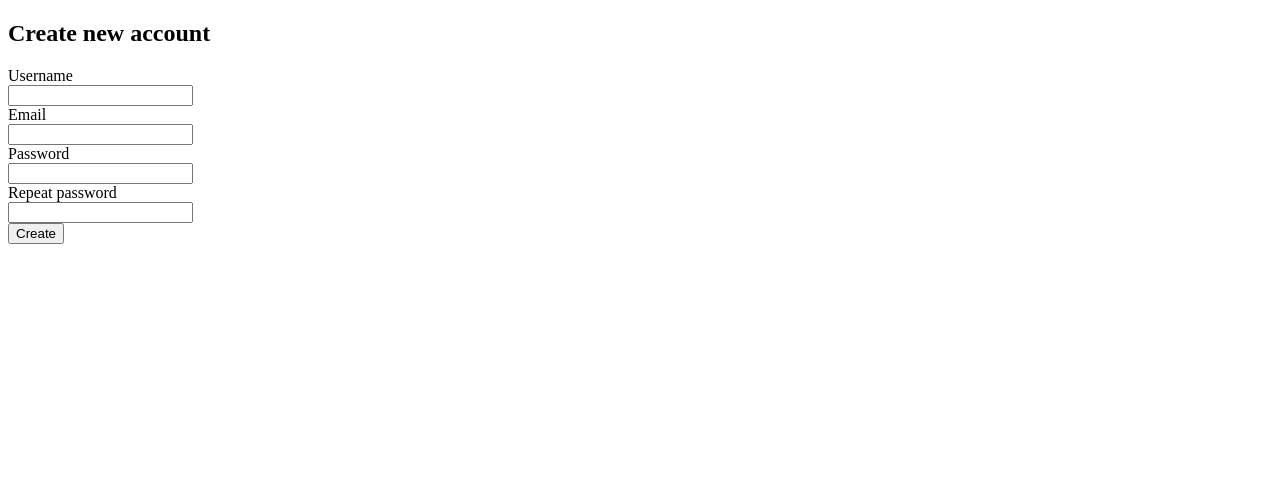
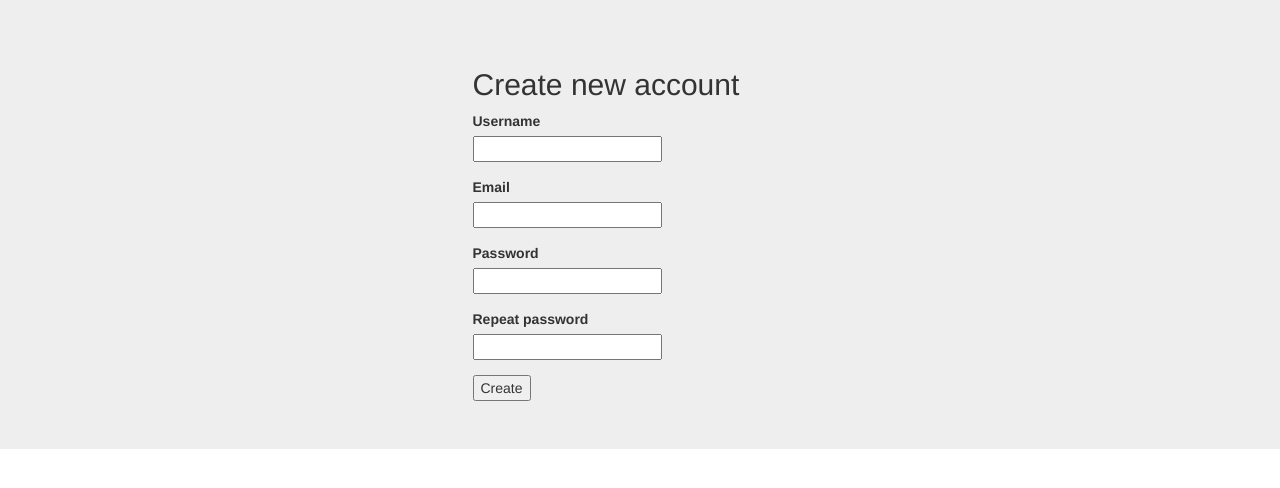
Before and after one commit to mkachuee/PlainYogurt, a Django app: template MainProject/createAccount/templates/createAccount/createAccount.html in a window 1280 px wide. Shown: the top 488 px of the page. Run offline with Django 3.2, Linux system fonts and the light colour scheme; the template is opened without the code that fills it, so the values that code supplies are empty; some libraries are stand-ins or nearby versions.

Commit message:
Beautify create account page

```diff
--- a/MainProject/createAccount/templates/createAccount/createAccount.html
+++ b/MainProject/createAccount/templates/createAccount/createAccount.html
@@ -3,35 +3,49 @@
 <head>
     <meta charset="utf-8">
     <title>Create Account</title>
+
+    <!-- Vendor  -->
+    <link href="https://maxcdn.bootstrapcdn.com/bootstrap/3.3.7/css/bootstrap.min.css" rel="stylesheet">
+    <link href="https://maxcdn.bootstrapcdn.com/font-awesome/4.7.0/css/font-awesome.min.css" rel="stylesheet">
+
 </head>
 <body>
 <div>
+    <div class="jumbotron">
+        <div class="container">
+            <div class="col-sm-8 col-sm-offset-2">
+                <div class="col-md-6 col-md-offset-3">
+                    <h2>Create new account</h2>
     <form action='/accounts/auth/' method='POST'> {% csrf_token %}
-        <h2>Create new account</h2>
-        <div>
+
+        <div class="form-group">
             <label for='username'>Username</label>
             <br>
             <input type='text' name='Username' id='username'>
         </div>
-        <div>
+        <div class="form-group">
             <label for='email'>Email</label>
             <br>
             <input type='text' name='Email' id='email'>
         </div>
-        <div>
+        <div class="form-group">
             <label for='password'>Password</label>
             <br>
             <input type='password' name='Password' id='password'>
         </div>
-        <div>
+        <div class="form-group">
             <label for='repeatPassword'>Repeat password</label>
             <br>
             <input type='password' name='RepeatPassword' id='repeatPassword'>
         </div>
-        <div>
+        <div class="form-actions">
             <input type='submit' value='Create'>
         </div>
     </form>
+                    </div>
+                </div>
+            </div>
+        </div>
 </div>
 </body>
 </html>
```
